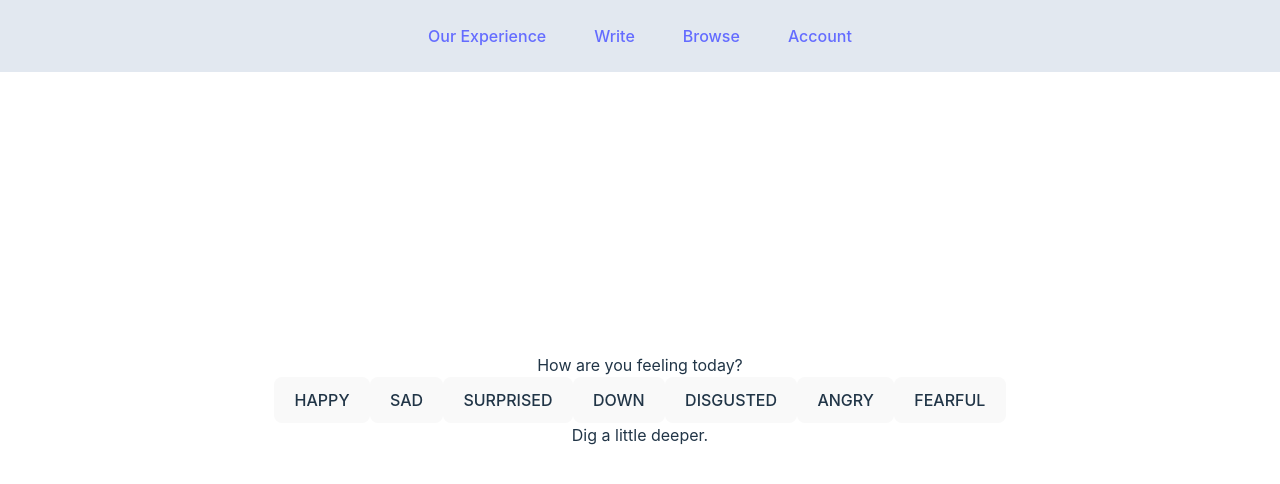
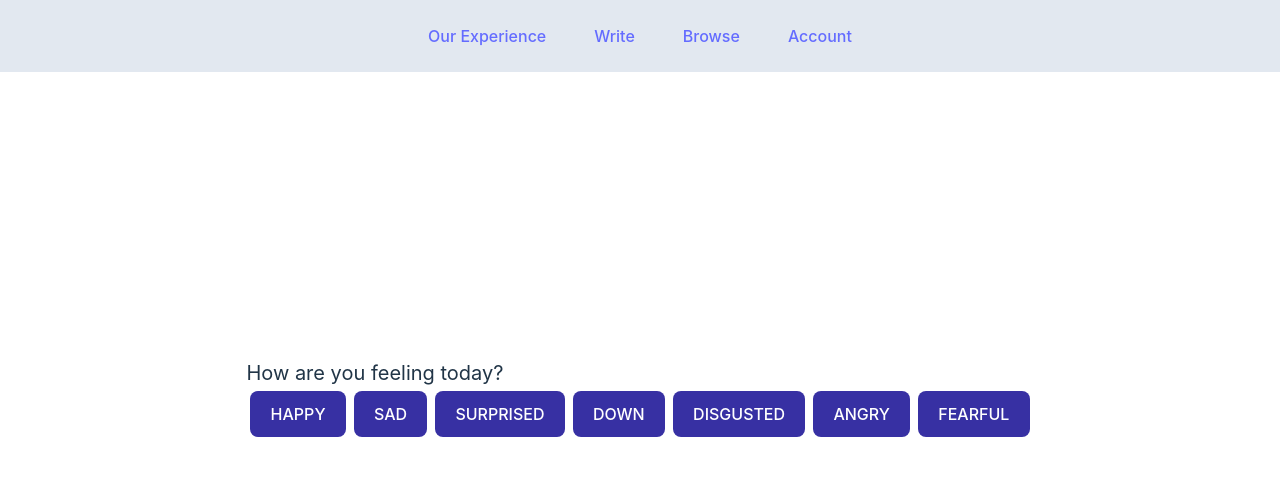
Before and after one commit to mads-bohn/ourexp, a React (Vite) app in the folder ourexp-ui/: page /submit in a window 1280 px wide. Shown: the top 484 px of the page. Built offline with nearby package versions, Linux system fonts and the light colour scheme.

Commit message:
button styling

```diff
--- a/ourexp-ui/src/components/submit/FeelingSelector.jsx
+++ b/ourexp-ui/src/components/submit/FeelingSelector.jsx
@@ -53,29 +53,35 @@ export default function FeelingSelector({category}) {
   }, [category]);
 
   // maps feelingsList to buttons
-    const feelingButtons = feelingsList.map(feeling =>
-      <button onClick={() => {
+    const feelingButtons =
+    feelingsList.map(feeling =>
+      <button
+        className='bg-indigo-800 text-white m-1'
+        onClick={() => {
           setSelectedFeeling(feeling.name);
         }}
         key={feeling.name}>{feeling.name}</button>
     )
 
-if (!selectedFeeling) {
+if (!category) {
+  return (<></>);
+}
+else if (!selectedFeeling) {
   return (
     <div>
-      <p>Dig a little deeper.</p>
+      <p className='text-xl text-left'>Dig a little deeper.</p>
       {feelingButtons}
     </div>
   )
 } else {
   return (
     <div>
-      <p>Dig a little deeper.</p>
+      <p className='text-xl text-left'>Dig a little deeper.</p>
       {feelingButtons}
-      <p>What has you feeling {selectedFeeling.toLowerCase()}?</p>
+      <p className='text-xl text-left'>What has you feeling {selectedFeeling.toLowerCase()}?</p>
       <textarea id='text' name='text' rows={10} cols={50}></textarea>
       <br />
-      <button>Submit</button>
+      <button className='bg-indigo-800 text-white m-1'>Submit</button>
     </div>
   )
 }
--- a/ourexp-ui/src/components/submit/SubmissionForm.jsx
+++ b/ourexp-ui/src/components/submit/SubmissionForm.jsx
@@ -8,9 +8,11 @@ export default function SubmissionForm({categories}) {
 
     // maps categories passed as prop into list of buttons that set selectedCategory state on click
     const categoryButtons = categories.map(category =>
-        <button onClick={() => {
-            setSelectedCategory(category);
-        }}
+        <button
+            className='bg-indigo-800 text-white m-1'
+            onClick={() => {
+                setSelectedCategory(category);
+            }}
             key={category}>{category}</button>
     )
 
@@ -18,7 +20,7 @@ export default function SubmissionForm({categories}) {
 
   return (
     <div>
-        <h3>How are you feeling today?</h3>
+        <h3 className='text-xl text-left'>How are you feeling today?</h3>
         {categoryButtons}
         <FeelingSelector category={selectedCategory}/>
     </div>
```
